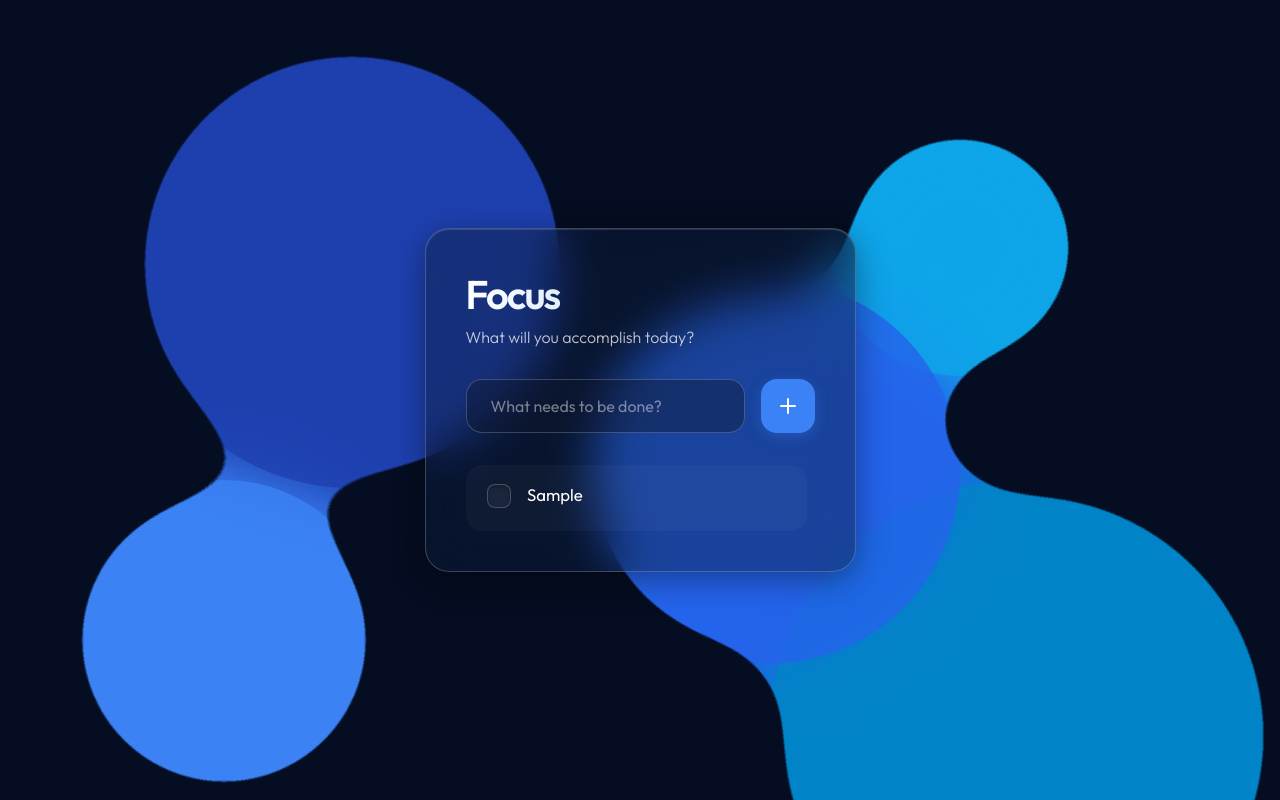
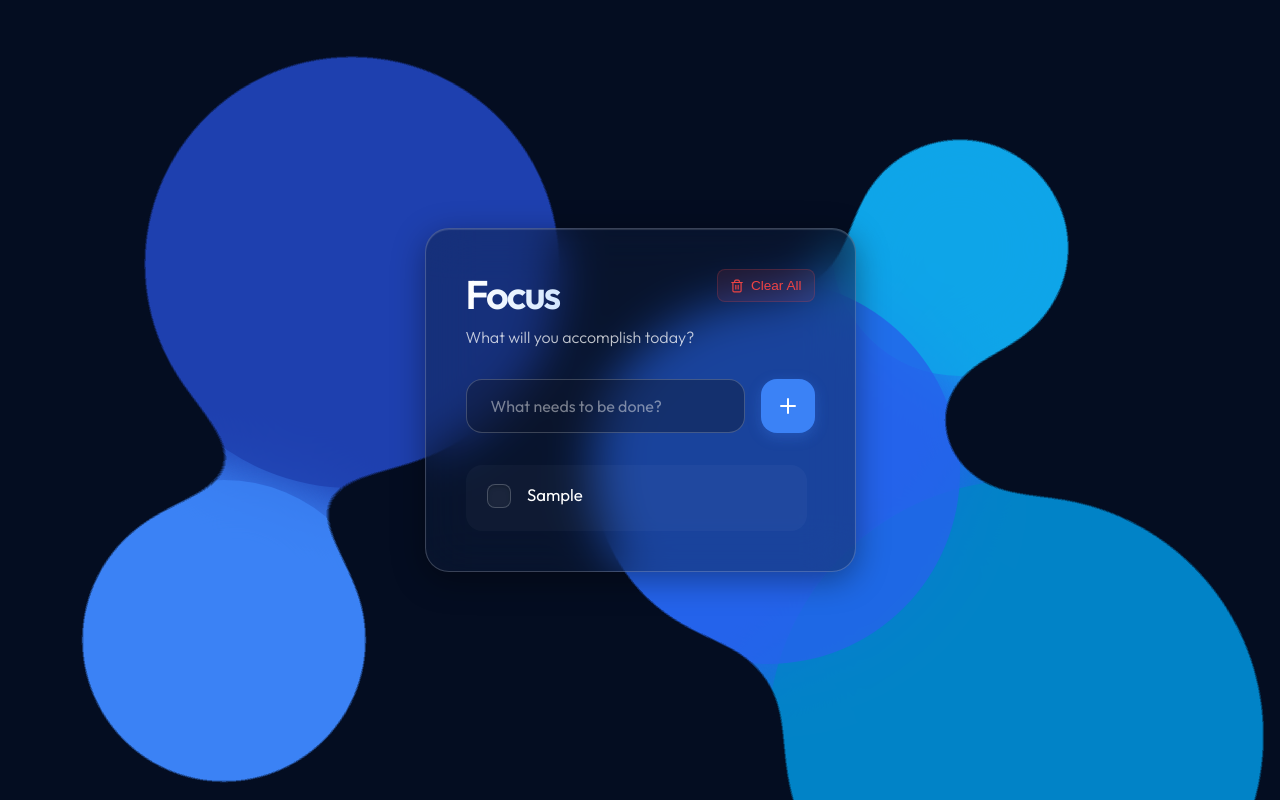
Before and after one commit to pawarganesh243/to-do-list, a React (Vite) app: page / in a window 1280 px wide. Both pictures are taken after typing "Sample" into the empty fields and a click on the button "Add Task". Built offline with nearby package versions, Linux system fonts and the light colour scheme.

Commit message:
feat: add clear all functionality to workspace header

```diff
--- a/src/App.jsx
+++ b/src/App.jsx
@@ -39,6 +39,12 @@ function App() {
     setTasks(prev => prev.filter(task => task.id !== id));
   }, []);
 
+  const handleClearAll = useCallback(() => {
+    if (window.confirm('Are you sure you want to clear all tasks?')) {
+      setTasks([]);
+    }
+  }, []);
+
   return (
     <div className="app-container">
       <AmbientCanvas />
@@ -47,6 +53,7 @@ function App() {
         onAddTask={handleAddTask}
         onToggleTask={handleToggleTask}
         onDeleteTask={handleDeleteTask}
+        onClearAll={handleClearAll}
       />
     </div>
   );
--- a/src/components/WorkspaceCard.jsx
+++ b/src/components/WorkspaceCard.jsx
@@ -2,7 +2,7 @@ import React from 'react';
 import ComposerGroup from './ComposerGroup';
 import RegistryScroller from './RegistryScroller';
 
-const WorkspaceCard = ({ tasks, onAddTask, onToggleTask, onDeleteTask }) => {
+const WorkspaceCard = ({ tasks, onAddTask, onToggleTask, onDeleteTask, onClearAll }) => {
   return (
     <div
       className="workspace-card"
@@ -12,9 +12,22 @@ const WorkspaceCard = ({ tasks, onAddTask, onToggleTask, onDeleteTask }) => {
         WebkitBackdropFilter: 'blur(24px)'
       }}
     >
-      <div className="workspace-header">
-        <h1 className="workspace-title">Focus</h1>
-        <p className="workspace-subtitle">What will you accomplish today?</p>
+      <div className="workspace-header" style={{ display: 'flex', justifyContent: 'space-between', alignItems: 'flex-start' }}>
+        <div>
+          <h1 className="workspace-title">Focus</h1>
+          <p className="workspace-subtitle">What will you accomplish today?</p>
+        </div>
+        {tasks.length > 0 && (
+          <button className="clear-all-btn" onClick={onClearAll} title="Clear all tasks">
+            <svg viewBox="0 0 24 24" fill="none" stroke="currentColor" strokeWidth="2" strokeLinecap="round" strokeLinejoin="round">
+              <polyline points="3 6 5 6 21 6"></polyline>
+              <path d="M19 6v14a2 2 0 0 1-2 2H7a2 2 0 0 1-2-2V6m3 0V4a2 2 0 0 1 2-2h4a2 2 0 0 1 2 2v2"></path>
+              <line x1="10" y1="11" x2="10" y2="17"></line>
+              <line x1="14" y1="11" x2="14" y2="17"></line>
+            </svg>
+            Clear All
+          </button>
+        )}
       </div>
 
       <ComposerGroup onAdd={onAddTask} />
--- a/src/index.css
+++ b/src/index.css
@@ -415,6 +415,35 @@ body {
 }
 
 /* Node Actions (Delete) */
+.clear-all-btn {
+  background: rgba(239, 68, 68, 0.1);
+  color: var(--accent-danger);
+  border: 1px solid rgba(239, 68, 68, 0.2);
+  border-radius: 8px;
+  padding: 0.5rem 0.75rem;
+  font-size: 0.85rem;
+  font-weight: 500;
+  display: flex;
+  align-items: center;
+  gap: 0.4rem;
+  cursor: pointer;
+  transition: all 0.2s var(--ease-smooth);
+}
+
+.clear-all-btn:hover {
+  background: rgba(239, 68, 68, 0.2);
+  transform: translateY(-1px);
+}
+
+.clear-all-btn:active {
+  transform: translateY(1px);
+}
+
+.clear-all-btn svg {
+  width: 14px;
+  height: 14px;
+}
+
 .node-action-delete {
   background: transparent;
   border: none;
```
